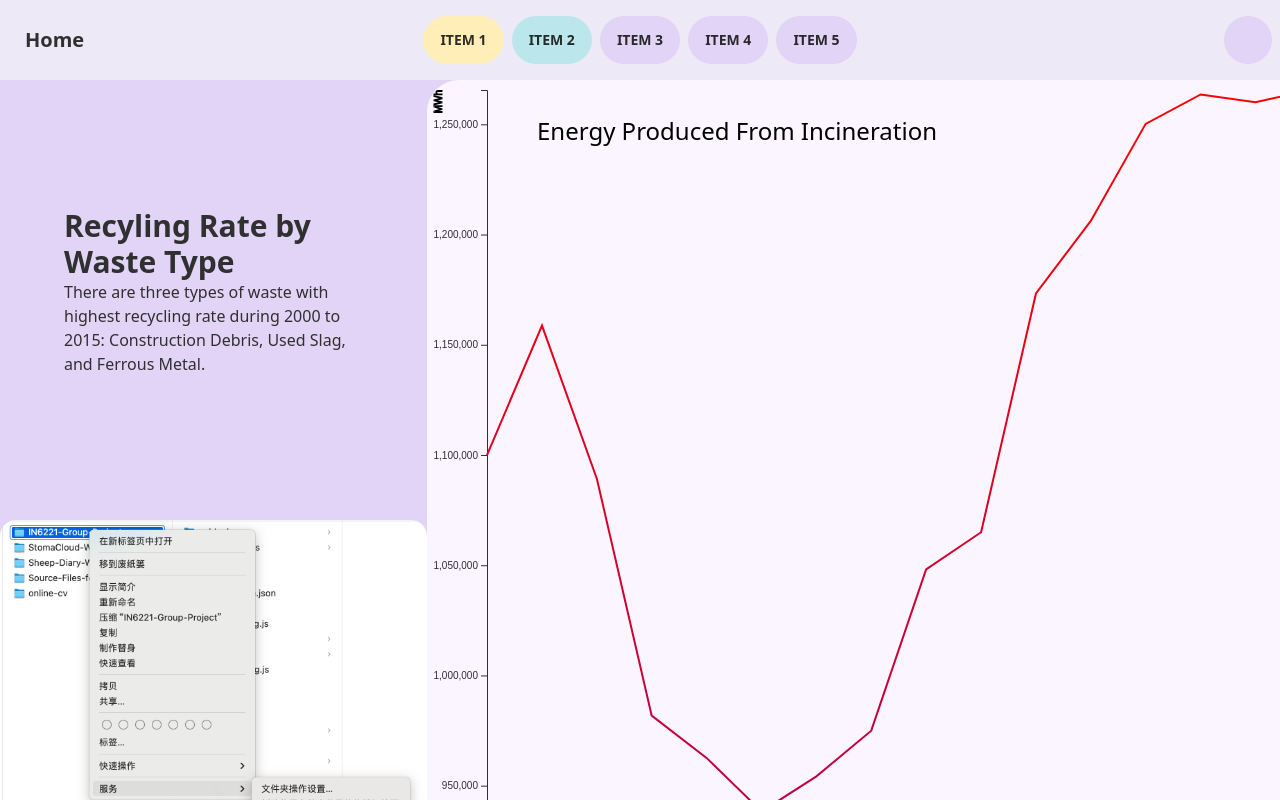
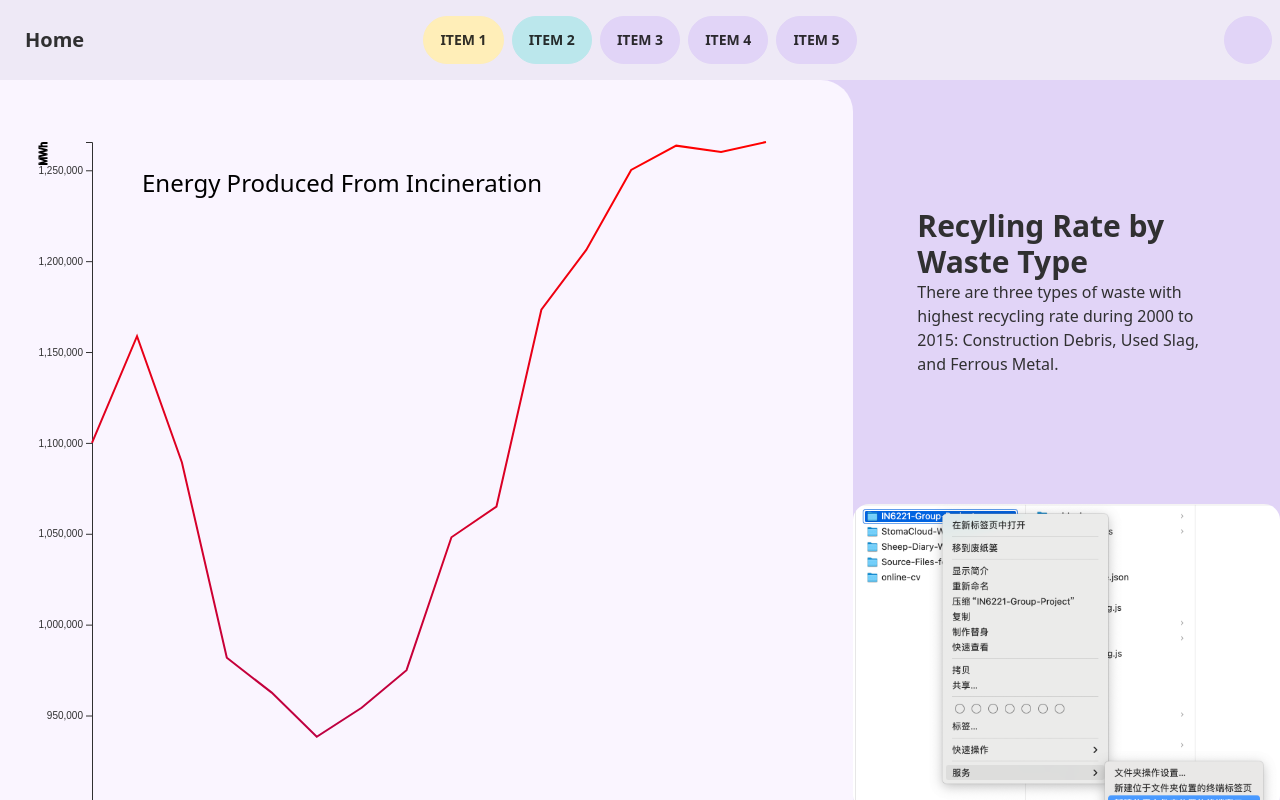
Before and after one commit to 9vek/IN6221-Group-Project, a Vue app: page /5 in a window 1280 px wide. Built offline with nearby package versions, Linux system fonts and the light colour scheme; some icons are missing.

Commit message:
fix item5 size

```diff
--- a/src/views/Page5.vue
+++ b/src/views/Page5.vue
@@ -11,15 +11,30 @@ const solidEnergy = ref('./src/data/csv/SolidWasteManagementEnergyProducedFromIn
 
 <template>
   <div class="bg-accent h-screen grid grid-cols-3">
+    <div class="col-span-2 bg-purple-50 rounded-r-[32px] w-full h-full">
+      <div class="chart-container">
+        <LineChart :file="solidEnergy" :title="solidEnergyTitle" :y-text="solidEnergyY"/>
+      </div>
+    </div>
     <div class="grid-flow-col auto-cols-max place-items-center">
       <TextWithTitle :title="'Recyling Rate by Waste Type'"
         :text="'There are three types of waste with highest recycling rate during 2000 to 2015: Construction Debris, Used Slag, and Ferrous Metal.'" />
-        <img src='../../guide_img/folder_termi.png' alt="Descriptive text for the image" class="h-auto rounded-[16px] m-4" />
-    </div>
-    <div class="col-span-2 bg-purple-50 rounded-l-[32px] w-full h-full">
-      <LineChart :file="solidEnergy" :title="solidEnergyTitle" :y-text="solidEnergyY"/>
+        <img src='../../guide_img/folder_termi.png' alt="Descriptive text for the image" class="h-auto rounded-[16px]" />
     </div>
   </div>
 </template>
 
-<style scoped></style>
+<style scoped>
+.chart-container {
+  margin-top: 20px;
+  width: 90%;
+  height: 90%;
+  padding: 2rem;
+  box-sizing: border-box;
+  overflow: hidden;
+  display: flex;
+  align-items: center;
+  justify-content: center;
+}
+
+</style>
```
